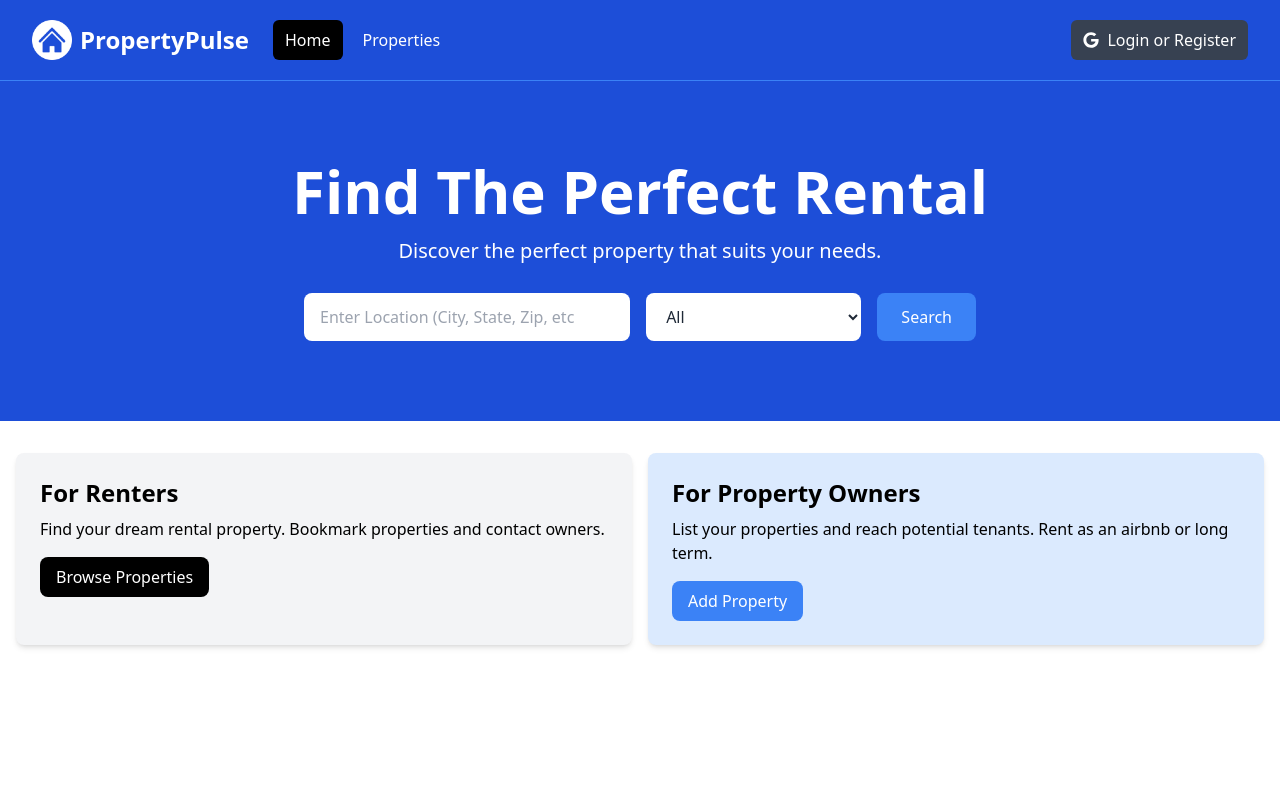
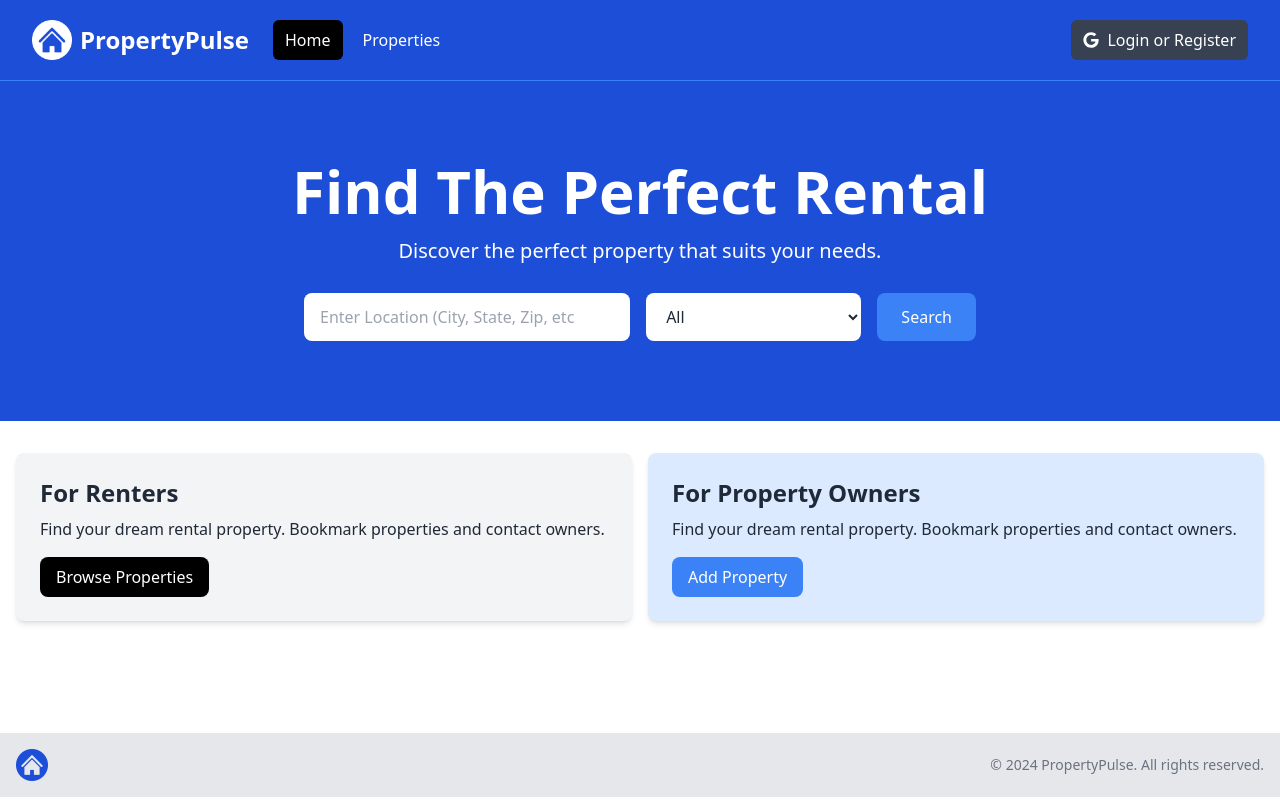
Before and after one commit to SofiaDivine/property-pulse, a Next.js app: page / in a window 1280 px wide. Built offline with nearby package versions, Linux system fonts and the light colour scheme.

Commit message:
Added InfoBoxes and Footer

```diff
--- a/app/layout.jsx
+++ b/app/layout.jsx
@@ -1,6 +1,7 @@
 import React from 'react';
 import '@assets/styles/globals.css';
 import Navbar from '@components/Navbar.jsx';
+import Footer from '@components/Footer.jsx';
 
 export const metadata = {
   title: 'PropertyPulse | Find The Perfect Rental',
@@ -16,6 +17,7 @@
     <main>
       {children}
     </main>
+    <Footer/>
 </body>
     </html>
   );
--- /dev/null
+++ b/components/Footer.jsx
@@ -0,0 +1,26 @@
+import React from 'react'
+import Image from 'next/image'
+import logo from '@/assets/styles/images/logo.png'
+
+const Footer = () => {
+  const currentYear = new Date().getFullYear();
+  return (
+    <footer className="bg-gray-200 py-4 mt-24">
+    <div
+      className="container mx-auto flex flex-col md:flex-row items-center justify-between px-4"
+    >
+      <div className="mb-4 md:mb-0">
+        <Image src={ logo } alt="Logo" className="h-8 w-auto" />
+      </div>
+      <div>
+        <p className="text-sm text-gray-500 mt-2 md:mt-0">
+          &copy; { currentYear } PropertyPulse. All rights reserved.
+        </p>
+      </div>
+    </div>
+  </footer>
+
+  )
+}
+
+export default Footer
--- /dev/null
+++ b/components/InfoBox.jsx
@@ -0,0 +1,26 @@
+import React from 'react'
+
+const InfoBox = ({
+  heading,
+  backgroundColor = 'bg-gray-100',
+  textColor = 'text-gray-800',
+  buttonInfo,
+  children
+}) => {
+  return (
+    <div className={`${backgroundColor} p-6 rounded-lg shadow-md`}>
+    <h2 className={`${textColor} text-2xl font-bold`}>{ heading }</h2>
+    <p className={`${textColor} mt-2 mb-4`}>
+      { children }
+    </p>
+    <a
+      href={ buttonInfo.link }
+      className={`inline-block ${buttonInfo.backgroundColor} text-white rounded-lg px-4 py-2 hover:bg-gray-80`}
+    >
+      { buttonInfo.text}
+    </a>
+  </div>
+  )
+}
+
+export default InfoBox
--- a/components/InfoBoxes.jsx
+++ b/components/InfoBoxes.jsx
@@ -1,36 +1,34 @@
 import React from 'react'
+import InfoBox from './InfoBox'
 
 const InfoBoxes = () => {
   return (
     <section>
     <div className="container-xl lg:container m-auto">
       <div className="grid grid-cols-1 md:grid-cols-2 gap-4 p-4 rounded-lg">
-        <div className="bg-gray-100 p-6 rounded-lg shadow-md">
-          <h2 className="text-2xl font-bold">For Renters</h2>
-          <p className="mt-2 mb-4">
-            Find your dream rental property. Bookmark properties and contact
-            owners.
-          </p>
-          <a
-            href="/properties.html"
-            className="inline-block bg-black text-white rounded-lg px-4 py-2 hover:bg-gray-700"
-          >
-            Browse Properties
-          </a>
-        </div>
-        <div className="bg-blue-100 p-6 rounded-lg shadow-md">
-          <h2 className="text-2xl font-bold">For Property Owners</h2>
-          <p className="mt-2 mb-4">
-            List your properties and reach potential tenants. Rent as an
-            airbnb or long term.
-          </p>
-          <a
-            href="/add-property.html"
-            className="inline-block bg-blue-500 text-white rounded-lg px-4 py-2 hover:bg-blue-600"
-          >
-            Add Property
-          </a>
-        </div>
+
+        <InfoBox
+        heading='For Renters'
+        backgroundColor="bg-gray-100"
+        buttonInfo={{
+          text: 'Browse Properties',
+          link: '/properties',
+          backgroundColor: 'bg-black'
+        }}>
+          Find your dream rental property. Bookmark properties and contact owners.
+        </InfoBox>
+
+        <InfoBox
+        heading='For Property Owners'
+        backgroundColor="bg-blue-100"
+        buttonInfo={{
+          text: 'Add Property',
+          link: '/properties/add',
+          backgroundColor: 'bg-blue-500'
+        }}>
+          Find your dream rental property. Bookmark properties and contact owners.
+        </InfoBox>
+
       </div>
     </div>
   </section>
```
